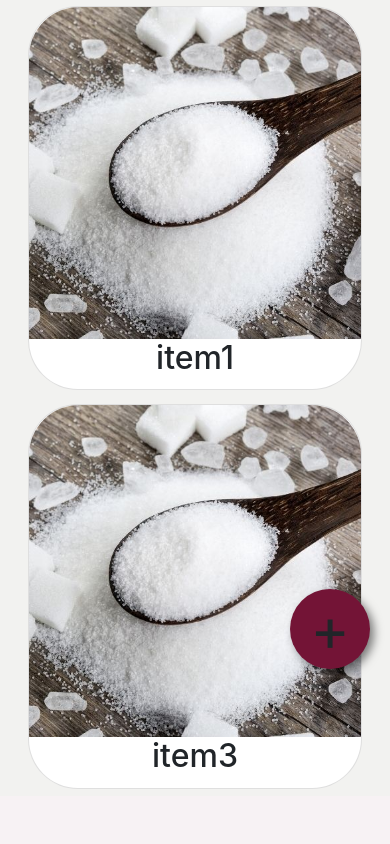
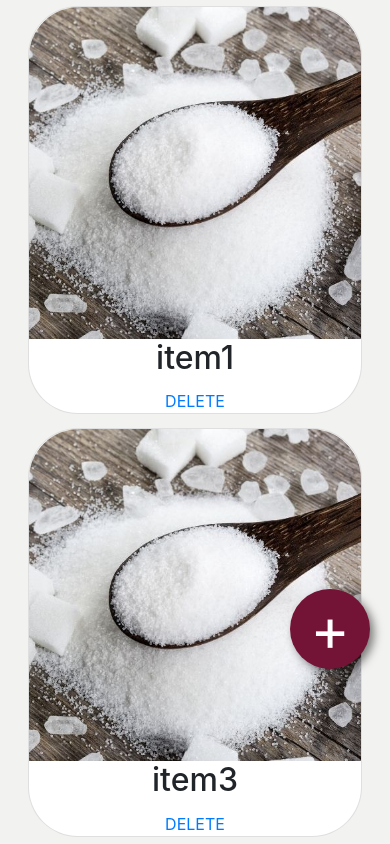
Before and after one commit to AngioloOng/bakeshop_django, a Django app: page /inventory/ in a window 390 px wide. Shown: the part 155-999 px from the top of the page. Before the commit the page ends 944 px from the top, so only its background shows below. Run offline with Django 4.2, Linux system fonts and the light colour scheme; data comes from the database, SQL or seed files in the repository; both versions use the stored data as it was after the commit; some libraries are stand-ins or nearby versions.

Commit message:
Added pages to add and delete items in the database (not styled yet)

```diff
--- a/first/inventory/templates/inventory/inventory.html
+++ b/first/inventory/templates/inventory/inventory.html
@@ -81,19 +81,22 @@
 	transform: translate(-50%, -50%) scale(1);
 }
 
-/* MAIN CONTAINER STYLE */
-.btn{
-
+/* MAIN ITEMS STYLE */
+a.fill-div{
+	display: block;
+	height: 100%;
+	width: 100%;
+	text-decoration: none;
 }
 
 </style>
 
 <body>
-	<a onclick="openPopup()" class="floating-btn">+</a>
+	<a href="{% url 'create_item'%}" class="floating-btn">+</a>
 
 	<div class="popup" id="popup">
 		<img src="{% static 'inventory/images/sugar.jpg' %}">
-		<h2>Item#1</h2>
+		<h2 id="name_text">Item#1</h2>
 		<p>description of item here, placeholder xdxdxdxdxdxd</p>
 		<button type="button" onclick="closePopup()">ADD</button>
 		<button type="button" onclick="closePopup()">CANCEL</button>
@@ -106,6 +109,9 @@
 		function closePopup(){
 			popup.classList.remove("open-popup");
 		}
+		function updatedOpen(){
+		}
+
 	</script>
 
 	<h1 class="container-fluid text-center d-lg-none">Inventory</h1>
@@ -114,14 +120,17 @@
 			<div class="row">
 
 				{% for i in item%}
-				<div class="btn col-sm-6 col-lg-3">
+				<div class="btn col-sm-6 col-lg-3" id="my-div">
 					<div class="card inventory-card">
+						<a href="{%url 'update_item' i.id%}" class="fill-div">
 						<img class="card-img-top" id="sugar" class="" src="{% static 'inventory/images/sugar.jpg' %}", style="max-height: 500px; max-width: 500px;" />
+						</a>
 						<div class="card-block">
-							<h2 class="card-title", style="text-align: center;">
+							<h2 id="name_header" class="card-title", style="text-align: center;">
 								{{i.name}}
 							</h2>
 						</div>
+						<a href="{%url 'delete_item' i.id%}">DELETE</a>
 					</div>
 				</div>
 				{% endfor %}
--- a/first/inventory/urls.py
+++ b/first/inventory/urls.py
@@ -6,4 +6,7 @@ urlpatterns = [
     path('dashboard/', views.home, name="dashboard"),
     path('inventory/', views.inventory, name='inventory'),
     path('customer/', views.customer, name='customer'),
+    path('create_item/', views.createItem, name='create_item'),
+    path('update_item/<str:pk>/', views.updateItem, name='update_item'),
+    path('delete_item/<str:pk>/', views.deleteItem, name='delete_item'),
 ]
--- a/first/inventory/views.py
+++ b/first/inventory/views.py
@@ -1,6 +1,7 @@
-from django.shortcuts import render
+from django.shortcuts import render, redirect
 from django.http import HttpResponse
 from .models import *
+from .forms import itemForm
 
 # Create your views here.
 
@@ -13,3 +14,37 @@ def inventory(request):
 
 def customer(request):
 	return render(request, 'inventory/customer.html')
+
+def createItem(request):
+
+	form = itemForm()
+	if request.method == 'POST':
+		form = itemForm(request.POST)
+		if form.is_valid():
+			form.save()
+			return redirect('/inventory')
+
+	context = {'form': form}
+	return render(request, 'inventory/item_form.html', context)
+
+def updateItem(request, pk):
+	item = inventoryItem.objects.get(id=pk)
+	form = itemForm(instance=item)
+
+	if request.method == 'POST':
+		form = itemForm(request.POST, instance=item)
+		if form.is_valid():
+			form.save()
+			return redirect('/inventory')
+
+	context = {'form': form}
+	return render(request, 'inventory/item_form.html', context)
+
+def deleteItem(request, pk):
+	item = inventoryItem.objects.get(id=pk)
+
+	if request.method == "POST":
+		item.delete()
+		return redirect('inventory')
+	context = {'item': item}
+	return render(request, 'inventory/delete.html', context)
```
Also changed, not shown: first/db.sqlite3.
